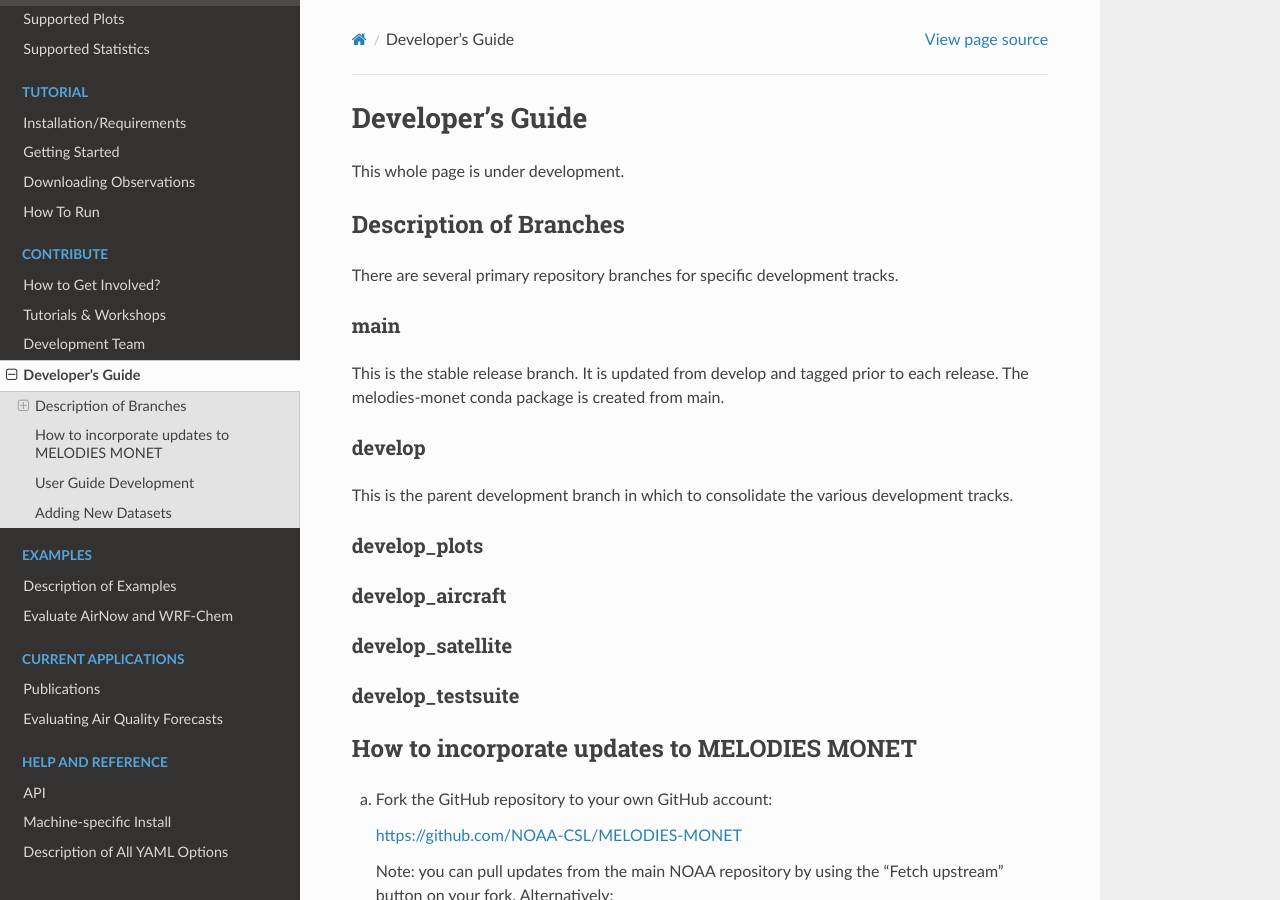
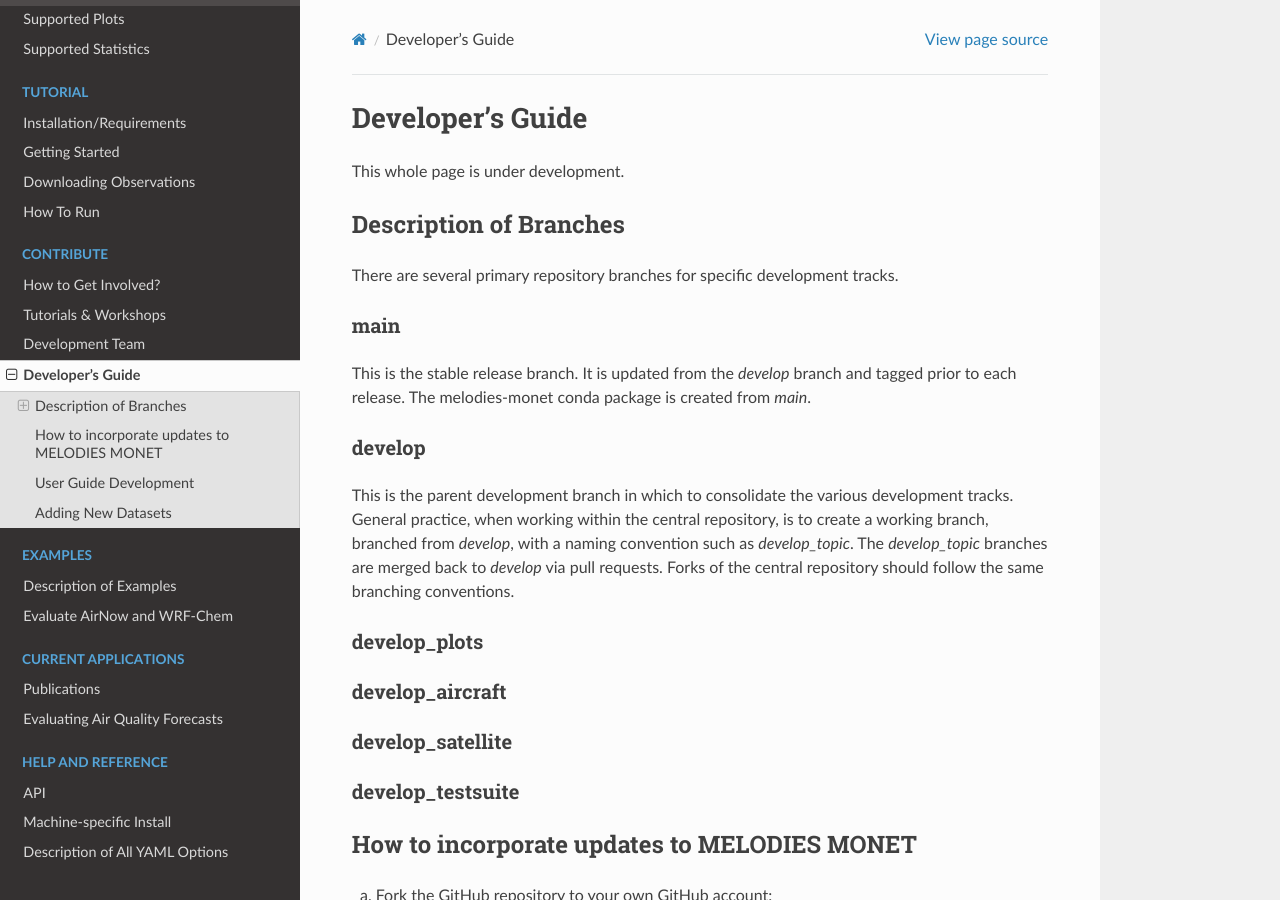
Before and after one commit to NOAA-CSL/MELODIES-MONET, a Sphinx documentation site: the page built from docs/develop/developers_guide.rst, in a window 1280 px wide and 900 px high. Built offline with Sphinx 7.4.7 and the Read the Docs theme 2.0.0, drawn with Linux system fonts in a browser that asks for light colours.

Commit message:
Added descriptions of main and develop.

```diff
--- a/docs/develop/developers_guide.rst
+++ b/docs/develop/developers_guide.rst
@@ -12,13 +12,21 @@
 main
 ____
 This is the stable release branch.
-It is updated from develop and tagged prior to each release.
-The melodies-monet conda package is created from main.
+It is updated from the *develop* branch
+and tagged prior to each release.
+The melodies-monet conda package is created from *main*.
 
 develop
 _______
 This is the parent development branch in which
 to consolidate the various development tracks.
+General practice, when working within the central repository,
+is to create a working branch, branched from *develop*,
+with a naming convention such as *develop_topic*.
+The *develop_topic* branches are merged back to *develop*
+via pull requests.
+Forks of the central repository should follow the same
+branching conventions.
 
 develop_plots
 _____________
```
